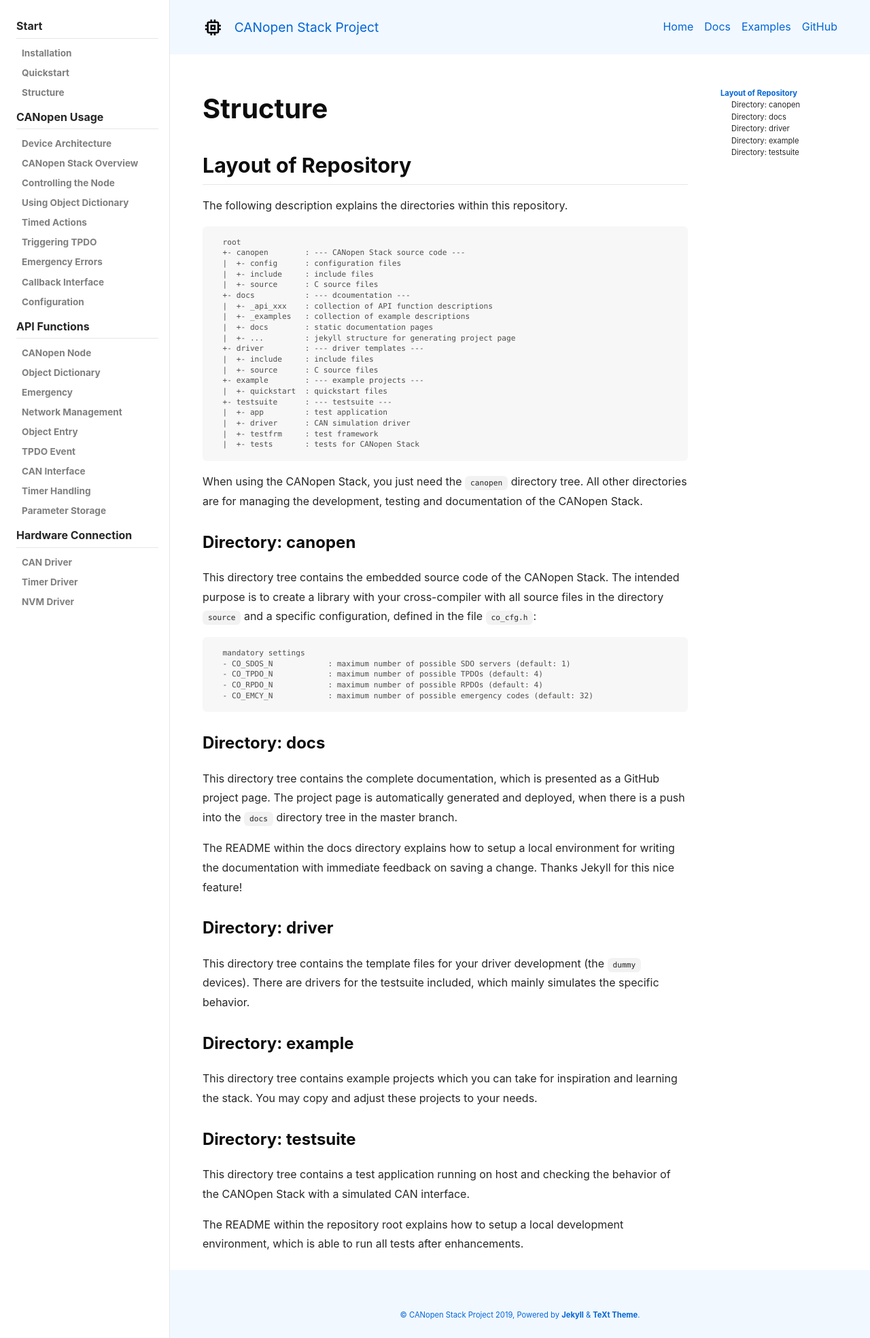
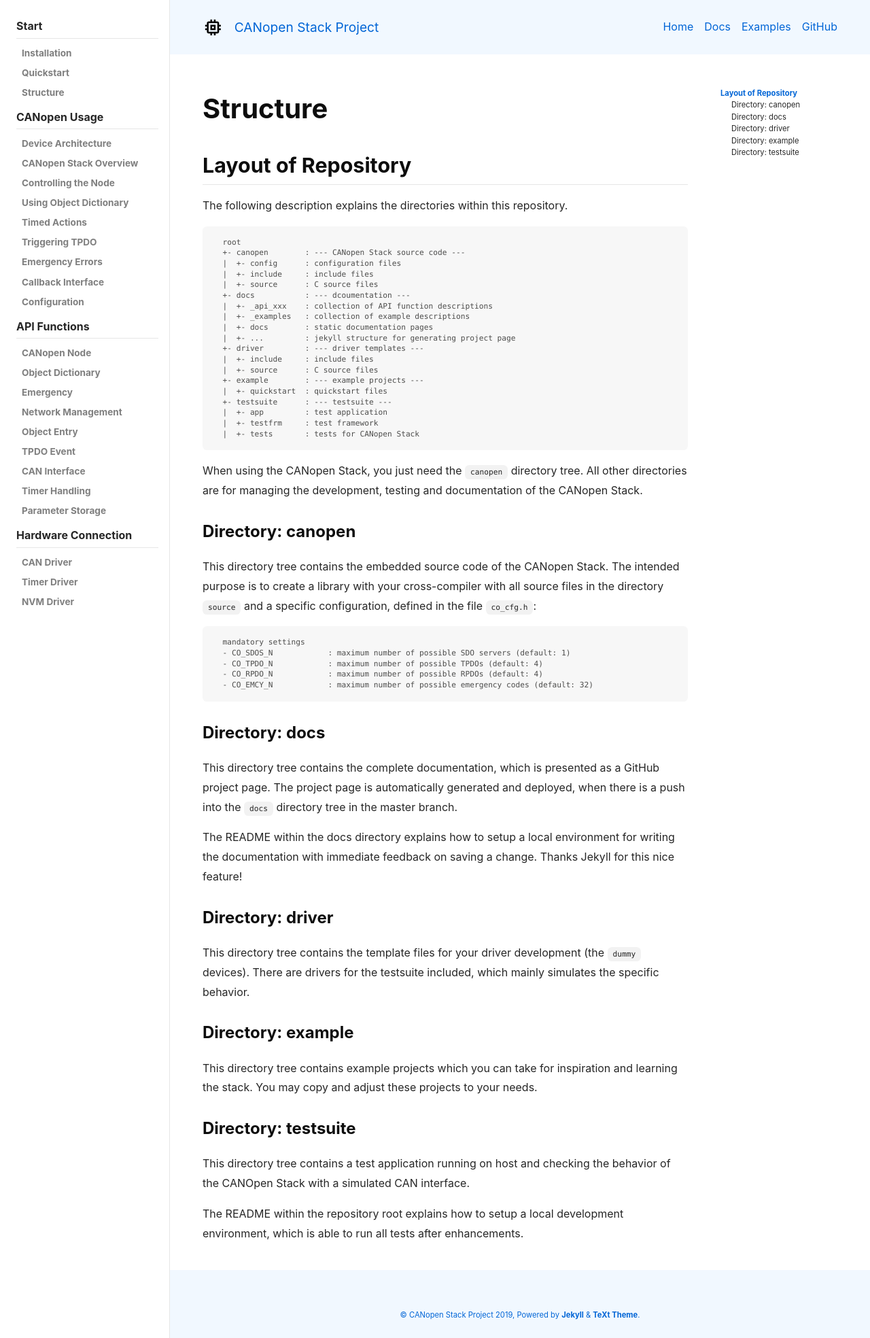
Before and after one commit to embedded-office/canopen-stack, a Jekyll site: the page built from docs/docs/start/structure.md, in a window 1280 px wide. Shown: the whole page at 68% size. Built offline with Jekyll 4.4.1, drawn with Linux system fonts in a browser that asks for light colours; nearby versions of some CDN libraries.

Commit message:
tiny correction in structure documentation

````diff
--- a/docs/docs/start/structure.md
+++ b/docs/docs/start/structure.md
@@ -29,7 +29,6 @@
   |  +- quickstart  : quickstart files
   +- testsuite      : --- testsuite ---
   |  +- app         : test application
-  |  +- driver      : CAN simulation driver
   |  +- testfrm     : test framework
   |  +- tests       : tests for CANopen Stack
 ```
````
